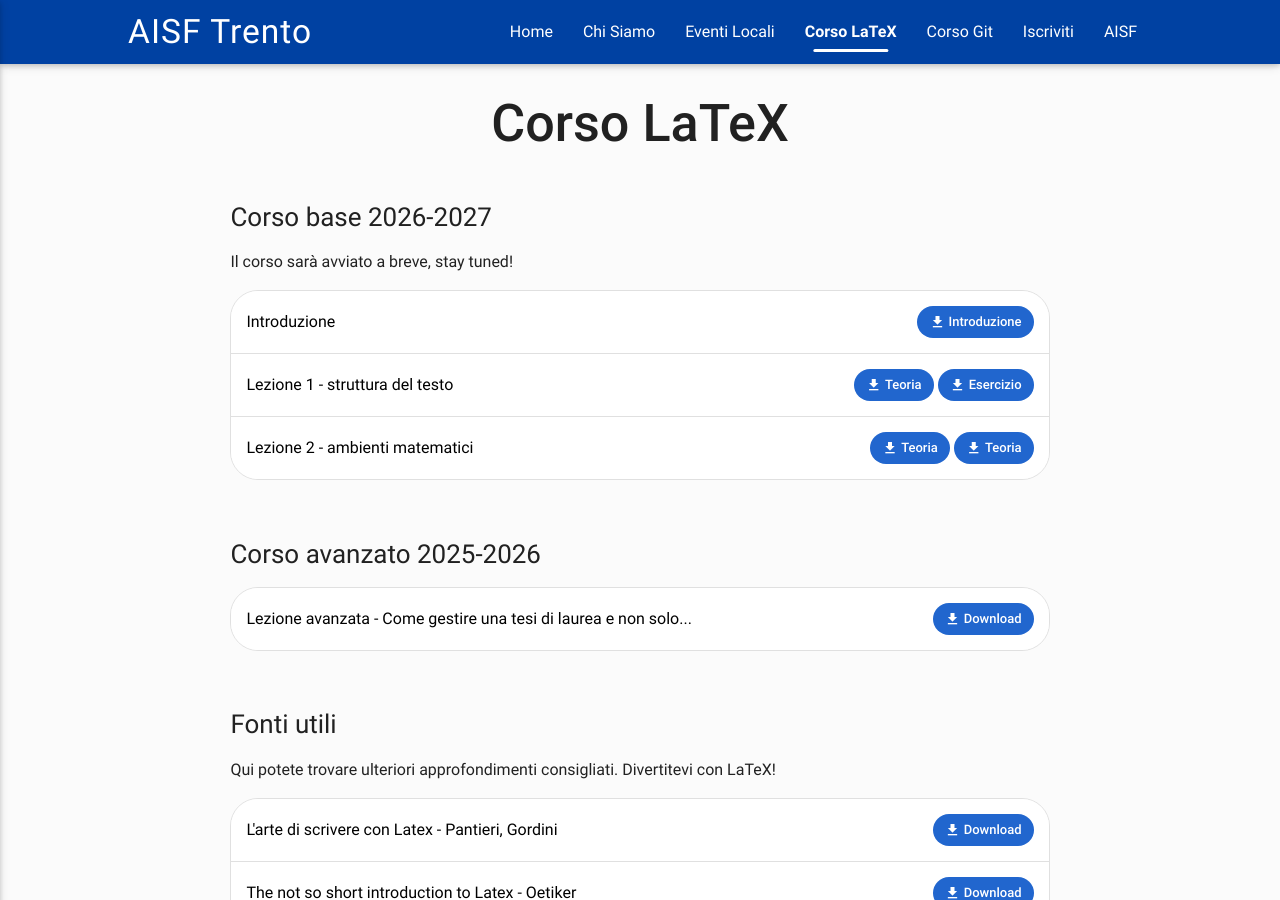
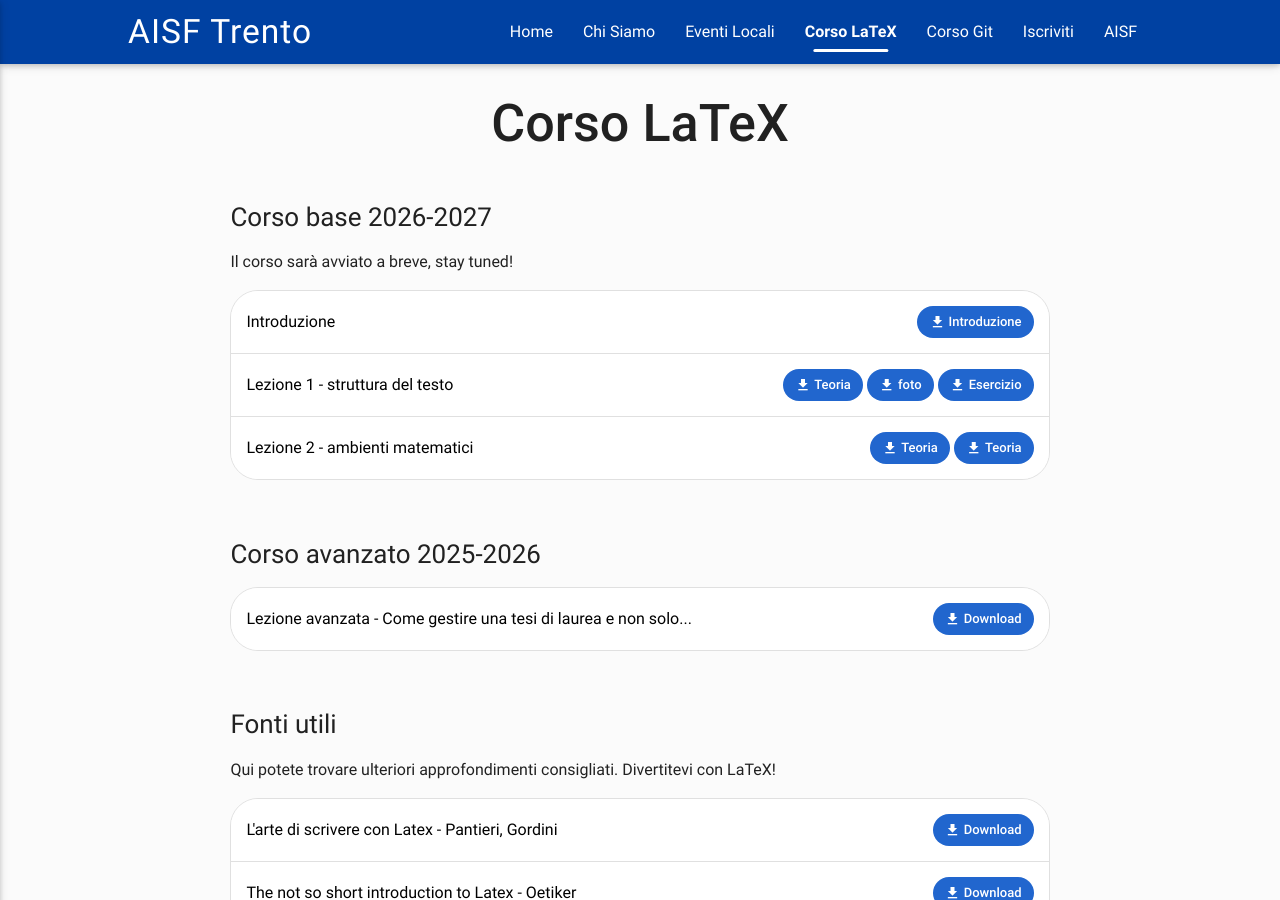
Before and after one commit to ai-sf/trento, a Jekyll site: the page built from latex.html, in a window 1280 px wide and 900 px high. Built offline with Jekyll 4.4.1, drawn with Linux system fonts in a browser that asks for light colours; nearby versions of some CDN libraries.

Commit message:
add img les3

```diff
--- a/_data/latex.yml
+++ b/_data/latex.yml
@@ -14,6 +14,8 @@ sezioni:
         urls:
         - nome: "Teoria"
           url: "Lezione_1_26-27.pdf"
+        - nome: "foto"
+          url: "foto.zip"
         - nome: "Esercizio"
           url: "Es_1_26-27.pdf"
       # - testo: "Lezione 1.5 - installazione locale"
```
Also changed, not shown: 1 other file.
